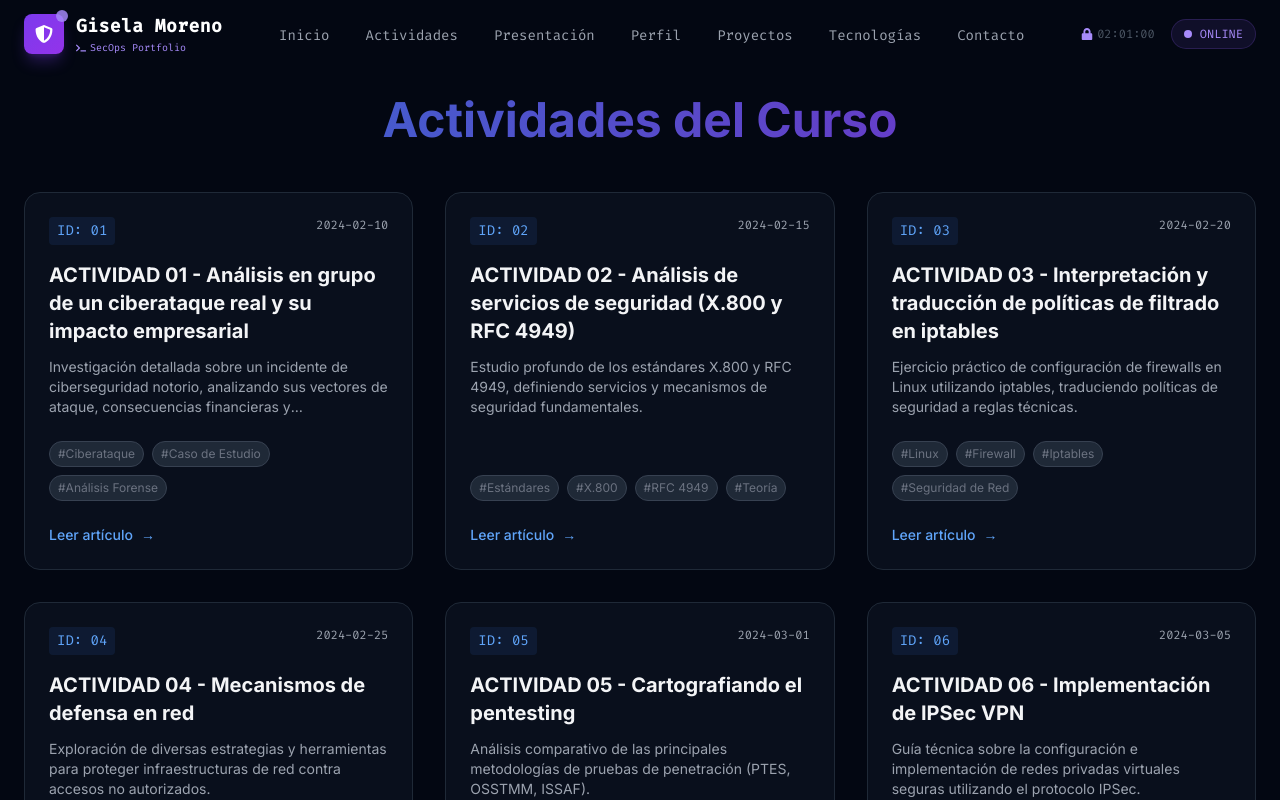
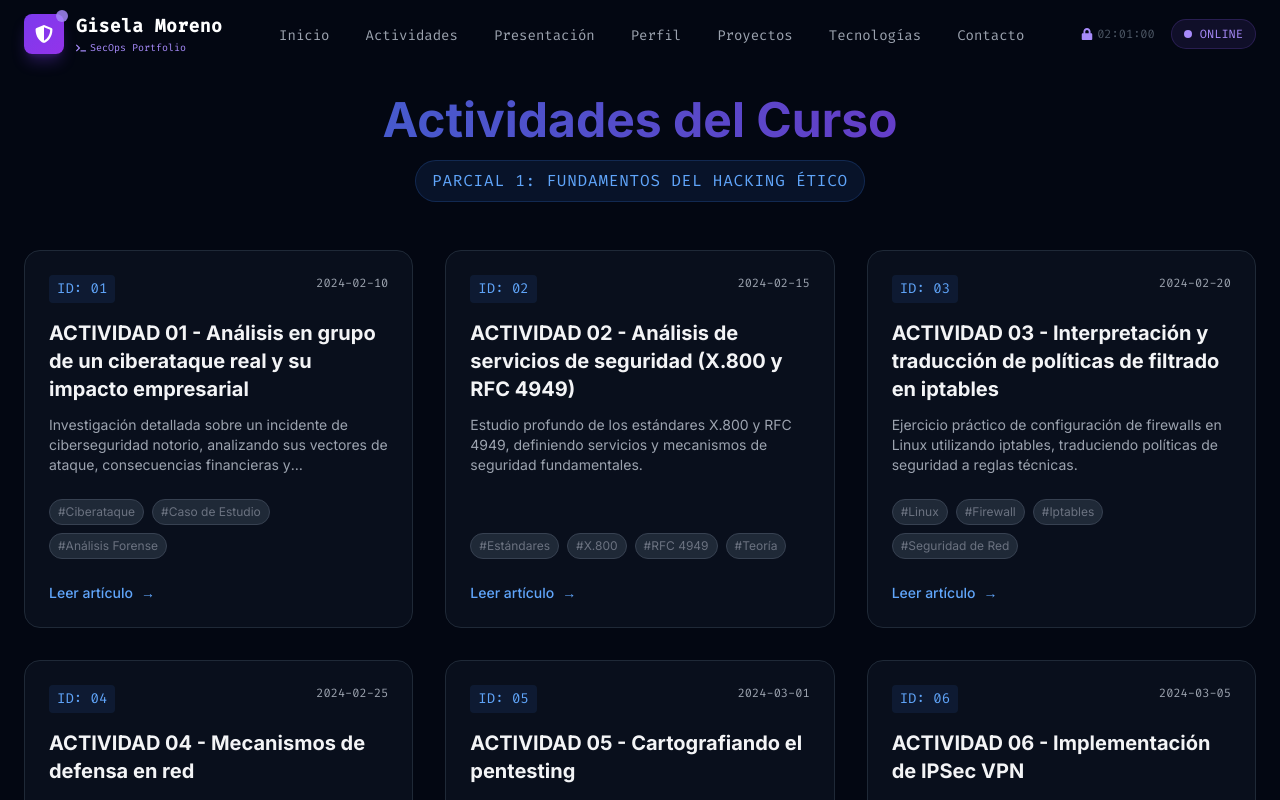
Before and after one commit to GiselaM12/portafolio-seguridad, a React (Vite) app: page /actividades in a window 1280 px wide. Shown: the top 800 px of the page. Built offline with nearby package versions, Linux system fonts and the light colour scheme.

Commit message:
Update Activities page to explicitly mention Parcial 1

```diff
--- a/src/pages/Activities.jsx
+++ b/src/pages/Activities.jsx
@@ -5,9 +5,16 @@ const Activities = () => {
     return (
         <div className="pt-24 pb-16 min-h-screen">
             <div className="max-w-7xl mx-auto px-6">
-                <h1 className="text-4xl md:text-5xl font-bold bg-gradient-to-r from-blue-500 to-purple-600 bg-clip-text text-transparent mb-12 text-center animate-pulse">
-                    Actividades del Curso
-                </h1>
+                <div className="text-center mb-12">
+                    <h1 className="text-4xl md:text-5xl font-bold bg-gradient-to-r from-blue-500 to-purple-600 bg-clip-text text-transparent mb-4 animate-pulse">
+                        Actividades del Curso
+                    </h1>
+                    <div className="inline-block px-4 py-2 bg-blue-500/10 border border-blue-500/20 rounded-full">
+                        <h2 className="text-blue-400 font-mono text-sm md:text-base tracking-wider">
+                            PARCIAL 1: FUNDAMENTOS DEL HACKING ÉTICO
+                        </h2>
+                    </div>
+                </div>
 
                 <div className="grid grid-cols-1 md:grid-cols-2 lg:grid-cols-3 gap-8">
                     {activities.map((activity) => (
```
